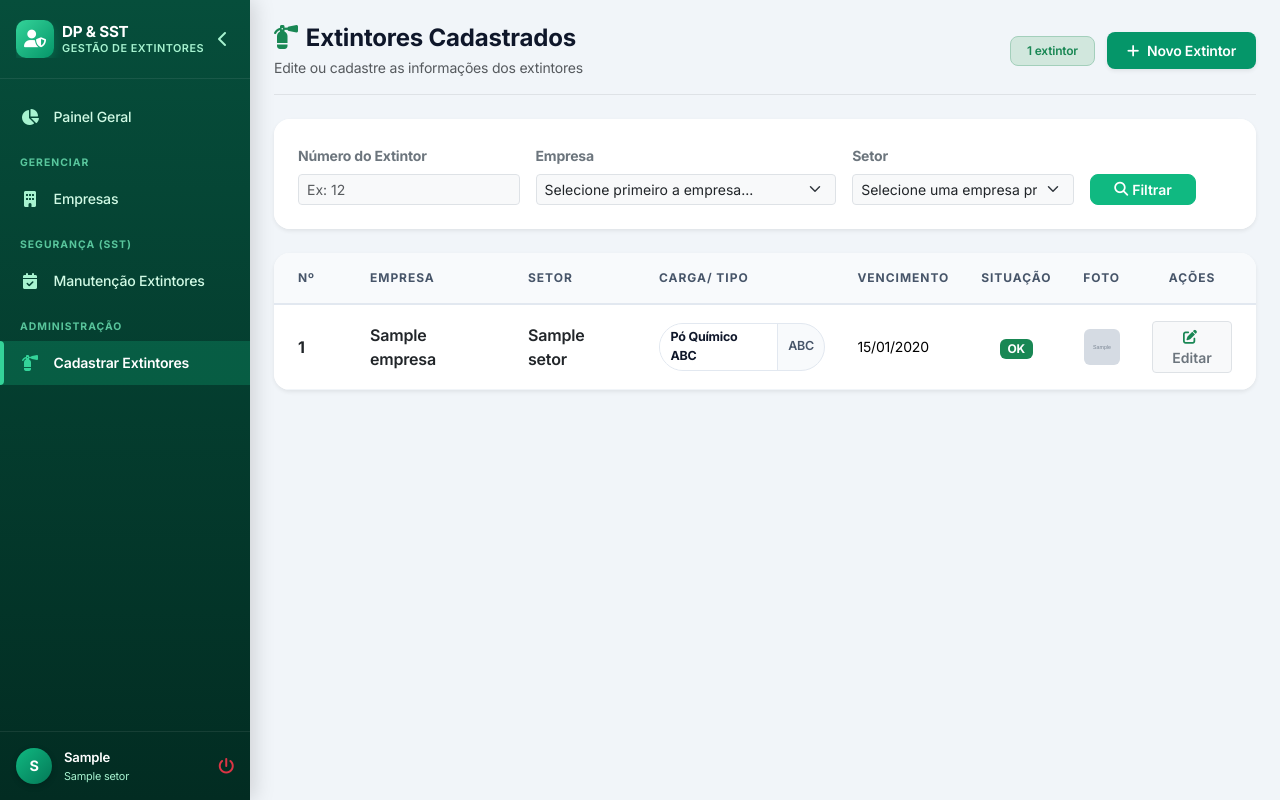
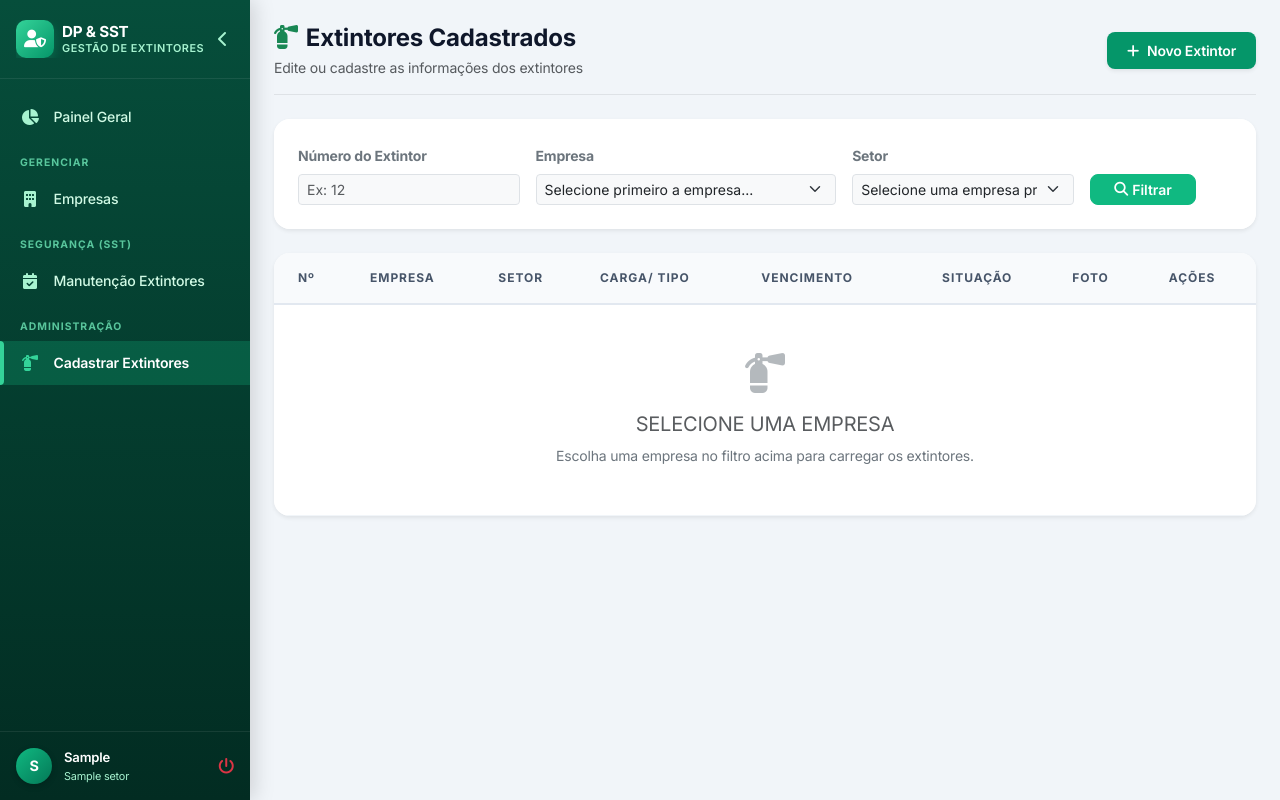
Before and after one commit to Luannz/Projeto_Extintores, a Django app: page /extintores/ in a window 1280 px wide. Run offline with Django 5.2, Linux system fonts and the light colour scheme; a user stored in the database is signed in; tables that the repository leaves empty hold one stand-in row (values such as "Sample post"); grey boxes marked "Sample" are stand-in pictures; some libraries are stand-ins or nearby versions.

Commit message:
ajuste na view de lsitar extintores, agora passa todos os setores, e no template que tem o script pra atualizar o select, puxando da lista que a view passa completa de setores

```diff
--- a/core/templates/core/extintores_lista.html
+++ b/core/templates/core/extintores_lista.html
@@ -137,9 +137,19 @@
           </div>
         </div>
       {% empty %}
-        <div class="text-center py-5 text-muted">
-          <i class="fa-solid fa-fire-extinguisher fs-1 mb-2 text-secondary opacity-50"></i>
-          <p class="mb-0 text-uppercase fw-bold">Nenhum extintor cadastrado</p>
+        <div class="d-md-none p-3">
+          {% for extintor in extintores %}
+            <!-- seus cards de extintor -->
+          {% empty %}
+            <div class="card p-4 text-center text-muted border-0 shadow-sm">
+                <i class="fa-solid fa-building fa-2x mb-2 text-secondary opacity-50"></i>
+                {% if not empresa_filtro and not numero_filtro %}
+                    <p class="m-0 fw-medium">Selecione uma empresa acima para visualizar os extintores.</p>
+                {% else %}
+                    <p class="m-0 fw-medium">Nenhum extintor encontrado para os filtros selecionados.</p>
+                {% endif %}
+            </div>
+          {% endfor %}
         </div>
       {% endfor %}
     </div>
@@ -217,8 +227,13 @@
               <td colspan="8" class="text-center py-5">
                 <div class="text-muted">
                   <i class="fa-solid fa-fire-extinguisher fs-1 mb-3 text-secondary opacity-50 d-block"></i>
-                  <p class="mb-1 display-font fs-5 text-uppercase">Nenhum extintor cadastrado</p>
-                  <small class="text-secondary">Clique no botão superior para cadastrar um novo extintor.</small>
+                  {% if not empresa_filtro and not numero_filtro %}
+                    <p class="mb-1 display-font fs-5 text-uppercase">Selecione uma empresa</p>
+                    <small class="text-secondary">Escolha uma empresa no filtro acima para carregar os extintores.</small>
+                  {% else %}
+                    <p class="mb-1 display-font fs-5 text-uppercase">Nenhum extintor encontrado</p>
+                    <small class="text-secondary">Não há resultados para os filtros informados.</small>
+                  {% endif %}
                 </div>
               </td>
             </tr>
@@ -401,8 +416,10 @@
 
 {% block extra_js %}
 <script>
+  // 1. Lógica do Modal de Visualização de Imagem
   document.addEventListener('DOMContentLoaded', function() {
     const modalImagemElement = document.getElementById('modalVerImagem');
+    if (modalImagemElement) {
       const modalImagem = new bootstrap.Modal(modalImagemElement);
       const imgModalPreview = document.getElementById('imgModalPreview');
       const tituloModal = document.getElementById('tituloModalImagem');
@@ -417,19 +434,23 @@
           modalImagem.show();
         });
       });
+    }
   });
 
+  // 2. Lógica Dinâmica de Dependência entre Empresa e Setor
   document.addEventListener("DOMContentLoaded", function () {
     const emp = document.getElementById("filtroEmpresa");
     const set = document.getElementById("filtroSetor");
 
     if (!emp || !set) return;
 
+    // Salva cópia de todas as opções originais de setores na primeira carga
     const todasOpcoesSetor = Array.from(set.options);
 
     function atualizarSetores() {
       const empresaSelecionada = emp.value;
 
+      // Limpa o select de setores mantendo apenas a limpeza inicial
       set.innerHTML = '';
 
       if (!empresaSelecionada) {
@@ -442,6 +463,7 @@
       } else {
         set.disabled = false;
 
+        // Adiciona a opção "Todos os setores"
         const optTodos = document.createElement('option');
         optTodos.value = "";
         optTodos.text = "Todos os setores";
@@ -450,6 +472,7 @@
         let temOpcoes = false;
         const setorAtual = "{{ setor_filtro }}";
 
+        // Filtra e reinsere apenas os setores pertencentes à empresa selecionada
         todasOpcoesSetor.forEach(o => {
           if (!o.value) return;
           const empresaIdDoSetor = o.getAttribute("data-empresa");
@@ -465,18 +488,24 @@
         });
 
         if (!temOpcoes) {
-          set.innerHTML = '<option value="">Nenhum setor cadastrado para esta empresa</option>';
+          const optVazio = document.createElement('option');
+          optVazio.value = "";
+          optVazio.text = "Nenhum setor cadastrado para esta empresa";
+          set.appendChild(optVazio);
         }
       }
     }
 
+    if (emp) {
       emp.addEventListener("change", function() {
         set.value = "";
         atualizarSetores();
       });
 
+      // Executa ao carregar caso venha com valor pré-selecionado na sessão/GET
       if (emp.value) {
         atualizarSetores();
+      }
     }
   });
 </script>
--- a/core/views.py
+++ b/core/views.py
@@ -289,6 +289,7 @@
 
 # ============ EXTINTORES ===============
 
+@login_required
 def listar_extintores(request):
     """
     View responsável por listar os extintores cadastrados (com paginação)
@@ -312,31 +313,37 @@
             else:
                 messages.error(request, 'Erro ao atualizar o extintor. Verifique os campos.')
 
-    # QuerySet base
-    extintores_list = Extintor.objects.select_related('setor').all().order_by('numero', 'setor__nome')
+    # Captura os filtros da URL
+    empresa_filtro = request.GET.get("empresa", "").strip()
+    setor_filtro = request.GET.get("setor", "").strip()
+    numero_filtro = request.GET.get("numero", "").strip()
 
-    # Filtro por Setor
-    setor_filtro = request.GET.get("setor", "").strip()
-    if setor_filtro:
-        extintores_list = extintores_list.filter(setor_id=setor_filtro)
+    # REGRA: Se nenhuma empresa ou número foi informado, inicia com queryset vazio (.none())
+    if not empresa_filtro and not numero_filtro:
+        extintores_list = Extintor.objects.none()
+    else:
+        # QuerySet base otimizado
+        extintores_list = Extintor.objects.select_related('setor__empresa').all().order_by('numero', 'setor__nome')
 
-    # Filtro por Empresa
-    empresa_filtro = request.GET.get("empresa", "").strip()
-    if empresa_filtro:
-        extintores_list = extintores_list.filter(setor__empresa_id=empresa_filtro)
+        # Filtro por Empresa
+        if empresa_filtro:
+            extintores_list = extintores_list.filter(setor__empresa_id=empresa_filtro)
 
-    # Filtro por Número
-    numero_filtro = request.GET.get("numero", "").strip()
-    if numero_filtro and numero_filtro.isdigit():
-        extintores_list = extintores_list.filter(numero=int(numero_filtro))
+        # Filtro por Setor
+        if setor_filtro:
+            extintores_list = extintores_list.filter(setor_id=setor_filtro)
+
+        # Filtro por Número
+        if numero_filtro and numero_filtro.isdigit():
+            extintores_list = extintores_list.filter(numero=int(numero_filtro))
 
     # Paginação (10 por página)
     paginator = Paginator(extintores_list, 10)
     page_number = request.GET.get('page')
     extintores = paginator.get_page(page_number)
 
-    # Busca a lista de setores cadastrados para popular o select de busca
-    setores = Setor.objects.all().order_by('nome')
+    # Carrega setores e empresas para os selects de filtro
+    setores = Setor.objects.filter(ativo=True).order_by('nome')
     empresas = Empresa.objects.filter(ativo=True).order_by('nome')
 
     # Passamos o form genérico para alimentar os selects nos modais de edição
@@ -345,7 +352,7 @@
     return render(request, 'core/extintores_lista.html', {
         'extintores': extintores,
         'setores': setores,
-        "empresas": empresas,
+        'empresas': empresas,
         'setor_filtro': setor_filtro,
         'numero_filtro': numero_filtro,
         'empresa_filtro': empresa_filtro,
```
Lines whose indentation alone changed are shown as unchanged.
